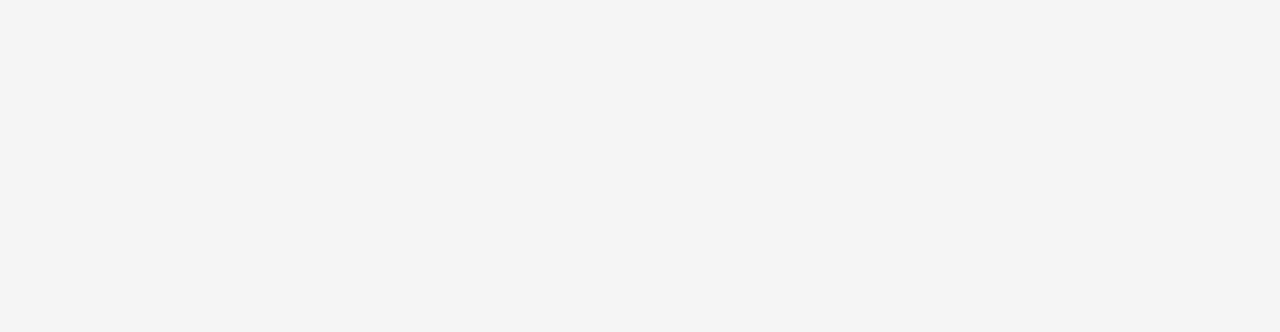
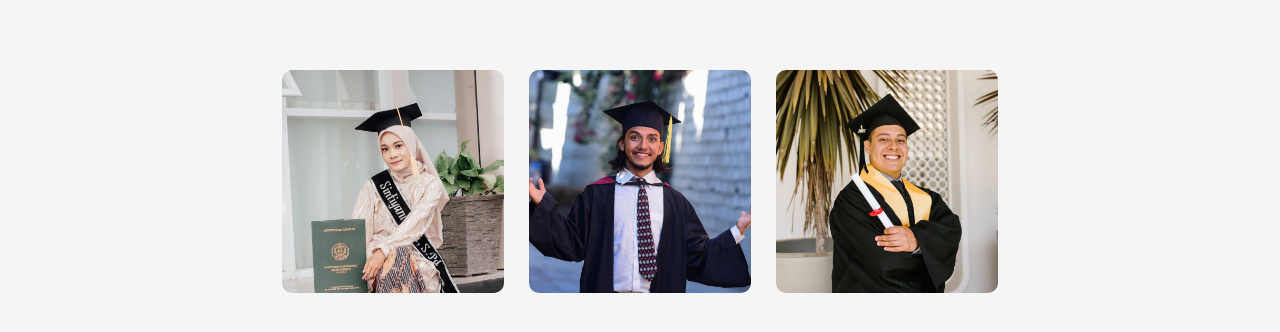
Before and after one commit to Majid-89/edusity-React, a React (Vite) app: page / in a window 1280 px wide. Shown: the part 810-1142 px from the top of the page. Before the commit the page ends 800 px from the top, so only its background shows below. Built offline with nearby package versions, Linux system fonts and the light colour scheme.

Commit message:
Programs section completed

```diff
--- a/src/App.jsx
+++ b/src/App.jsx
@@ -1,12 +1,17 @@
 import React from 'react'
 import Navbar from './Components/Navbar/Navbar'
 import Hero from './Components/Hero/Hero'
+import Program from './Components/Programs/Program'
 
 const App = () => {
   return (
     <>
       <Navbar />
       <Hero />
+      <div className="container">
+        <Program />
+      </div>
+
     </>
   )
 }
--- /dev/null
+++ b/src/Components/Programs/Program.css
@@ -0,0 +1,46 @@
+.programs {
+    margin: 80px auto;
+    display: flex;
+    justify-content: space-between;
+    align-items: center;
+    width: 90%;
+}
+
+.program img {
+    border-radius: 10px;
+    width: 100%;
+    display: block;
+}
+
+.program {
+    flex-basis: 31%;
+    position: relative;
+}
+
+.caption {
+    position: absolute;
+    top: 0;
+    left: 0;
+    bottom: 0;
+    right: 0;
+    background: rgba(0, 15, 152, 0.3);
+    border-radius: 10px;
+    display: flex;
+    flex-direction: column;
+    justify-content: center;
+    align-items: center;
+    color: #fff;
+    opacity: 0;
+    padding-top: 70%;
+    transition: all .5s ease-in;
+}
+
+.caption img {
+    width: 60px;
+    margin-bottom: 10px;
+}
+
+.program:hover .caption {
+    opacity: 1;
+    padding-top: 0;
+}
--- /dev/null
+++ b/src/Components/Programs/Program.jsx
@@ -0,0 +1,38 @@
+import React from 'react'
+import "../Programs/Program.css"
+import Program_1 from "../../assets/program-1.png"
+import Program_2 from "../../assets/program-2.png"
+import Program_3 from "../../assets/program-3.png"
+import Program_icon_1 from "../../assets/program-icon-1.png"
+import Program_icon_2 from "../../assets/program-icon-2.png"
+import Program_icon_3 from "../../assets/program-icon-3.png"
+
+const Program = () => {
+    return (
+        <div className="programs container">
+            <div className="program">
+                <img src={Program_1} alt="" />
+                <div className="caption">
+                    <img src={Program_icon_1} alt="" />
+                    <p>Graduation Degree</p>
+                </div>
+            </div>
+            <div className="program">
+                <img src={Program_2} alt="" />
+                <div className="caption">
+                    <img src={Program_icon_2} alt="" />
+                    <p>Masters Degree</p>
+                </div>
+            </div>
+            <div className="program">
+                <img src={Program_3} alt="" />
+                <div className="caption">
+                    <img src={Program_icon_3} alt="" />
+                    <p>Post Degree</p>
+                </div>
+            </div>
+        </div>
+    )
+}
+
+export default Program
```
